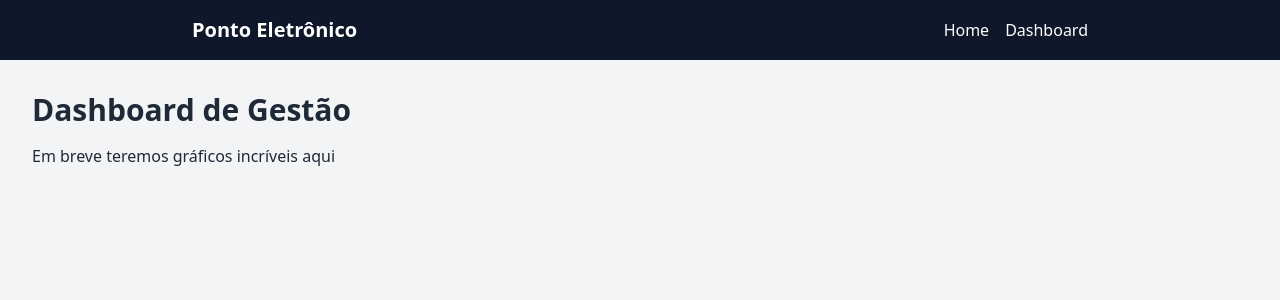
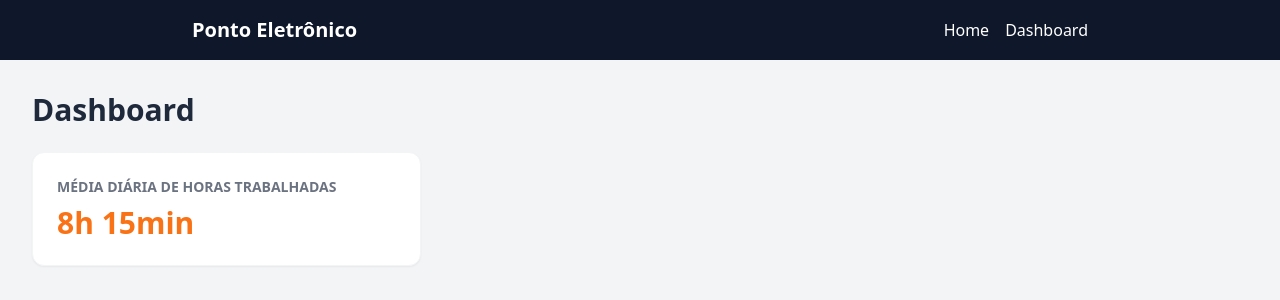
Before and after one commit to PauloHenriqueJunio/sistema-ponto, a React app in the folder frontend/: page /dashboard in a window 1280 px wide. Shown: the top 300 px of the page. Built offline with nearby package versions, Linux system fonts and the light colour scheme; the HTML template or start-up script is replaced by a standard one.

Commit message:
WIP: initial structure of dashboard

```diff
--- a/frontend/src/pages/dashboard.tsx
+++ b/frontend/src/pages/dashboard.tsx
@@ -1,11 +1,57 @@
-import React from 'react';
+import React from "react";
+import {
+  BarChart,
+  Bar,
+  XAxis,
+  YAxis,
+  CartesianGrid,
+  Tooltip,
+  Legend,
+  ResponsiveContainer,
+  PieChart,
+  Pie,
+  Cell,
+} from "recharts";
 
 function Dashboard() {
+  const dadosBarra = [
+    { nome: "João", horas: 160 },
+    { nome: "Félix", horas: 155 },
+    { nome: "Yuri Alberto", horas: 90 },
+    { nome: "Garro", horas: 200 },
+    { nome: "Memphis DeMãe", horas: 220 },
+  ];
+
+  const dadosPizza = [
+    { nome: "ENTRADAS", value: 400 },
+    { nome: "SAIDAS", value: 300 },
+    { nome: "ALMOÇO", value: 300 },
+  ];
+
+  const COLORS = ["#0088FE", "#00C49F", "#FFBB28", "#FF8042"];
+
+
+
   return (
-    <div className="min-h-screen bg-gray-100 dark:bg-slate-900 text-gray-800 dark:text-white p-8">
-      <h1 className="text-3xl font-bold mb-4">Dashboard de Gestão</h1>
-      <p>Em breve teremos gráficos incríveis aqui</p>
+    <div className="min-h-screen bg-gray-100 dark-bg-slate-900 text-gray-800 dark:text-white p-4 sm:p-8">
+      <h1 className="text-3xl font-bold mb-6 text-slate-800 dark:text-white">
+        Dashboard
+      </h1>
+      <div className="grid grid-cols-1 md:grid-cols-3 gap-6 mb-8">
+        <div className="bg-white dark:bg-slate-800 p-6 rounded-xl shadow-sm border border-gray-100 dark:border-slate-700">
+          <h3 className="text-gray-500 text-sm font-bold uppercase" >
+            Média diária de horas trabalhadas
+          </h3>
+          <p className="text-3xl font-bold text-orange-500 mt-2">
+            8h 15min
+          </p>
+        </div>
+      </div>
+      <div className="grid grid-cols-1 lg:grid-cols-2 gap-8">
+
+      </div>
     </div>
+
   );
 }
 
```
